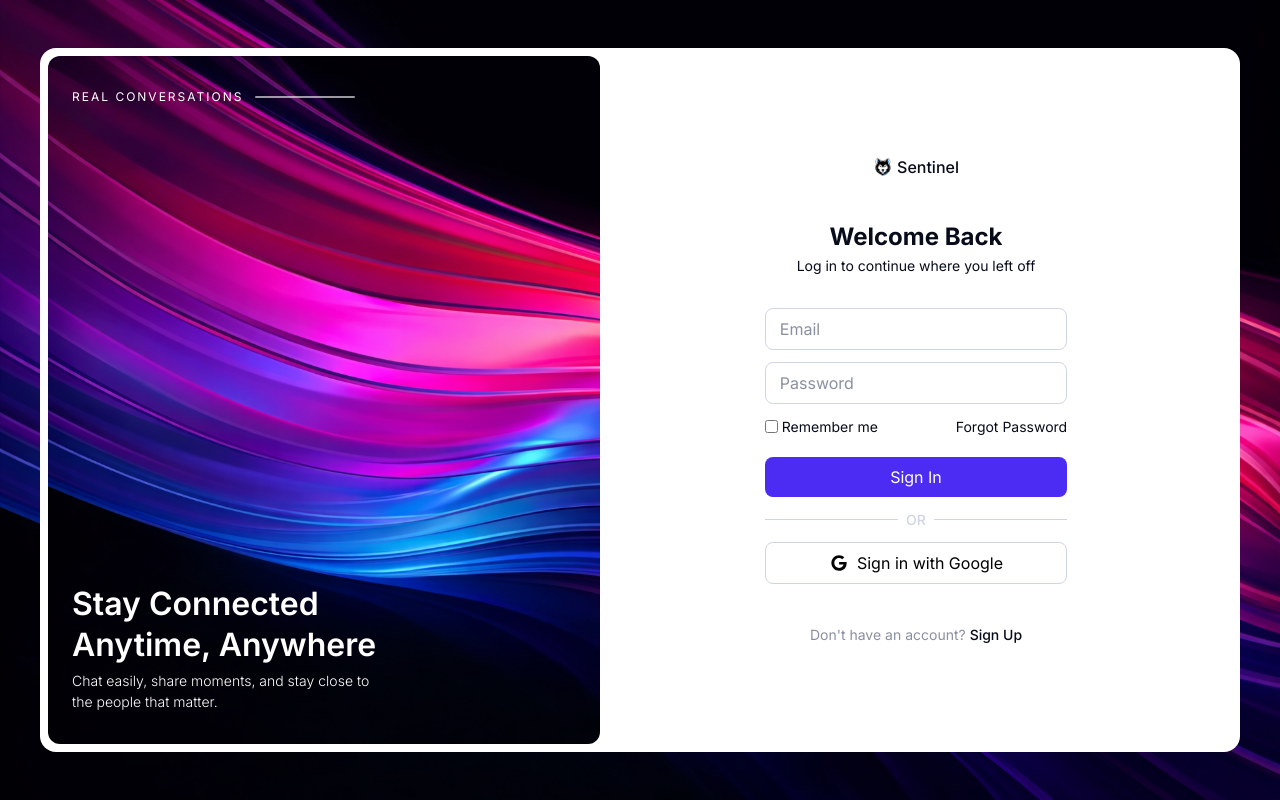
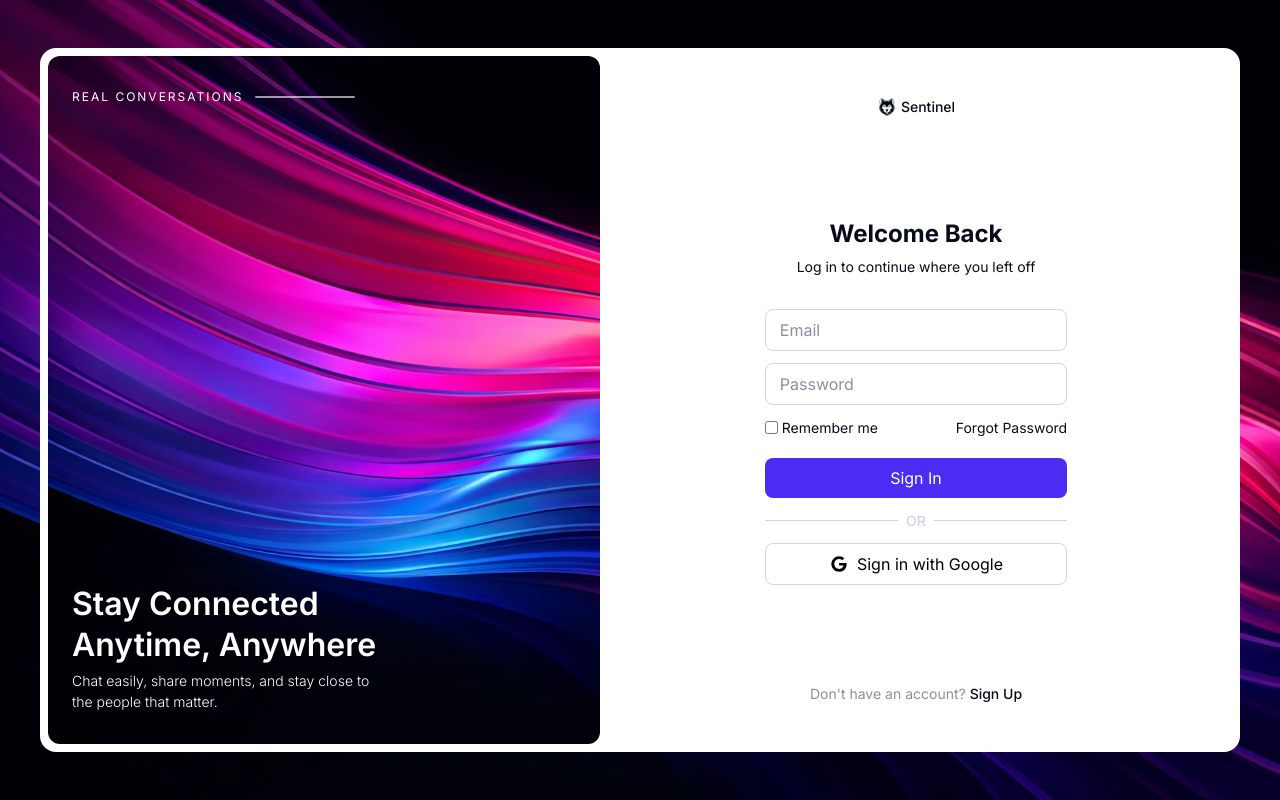
Before and after one commit to zadnap/odin-messaging-app, a React (Vite) app in the folder client/: page /auth/sign-in in a window 1280 px wide. Built offline with nearby package versions, Linux system fonts and the light colour scheme.

Commit message:
fix(auth): modify spacing and text size

```diff
--- a/client/src/features/auth/components/AuthForm/AuthForm.module.scss
+++ b/client/src/features/auth/components/AuthForm/AuthForm.module.scss
@@ -2,10 +2,10 @@
   flex: 1;
   display: flex;
   flex-direction: column;
-  justify-content: center;
+  justify-content: space-between;
   align-items: center;
   gap: var(--space-8);
-  padding: var(--space-10);
+  padding: var(--space-8) var(--space-10);
 
   .mainContent {
     width: 60%;
@@ -15,6 +15,12 @@
       text-align: center;
       margin-bottom: var(--space-7);
 
+      h1 {
+        line-height: var(--leading-normal);
+        font-size: var(--text-2xl);
+        margin-bottom: var(--space-1);
+      }
+
       p {
         font-size: var(--text-sm);
       }
--- a/client/src/shared/components/AppLogo/AppLogo.module.scss
+++ b/client/src/shared/components/AppLogo/AppLogo.module.scss
@@ -8,6 +8,7 @@
   }
 
   .appName {
+    font-size: var(--text-sm);
     font-weight: var(--font-medium);
   }
 
```
